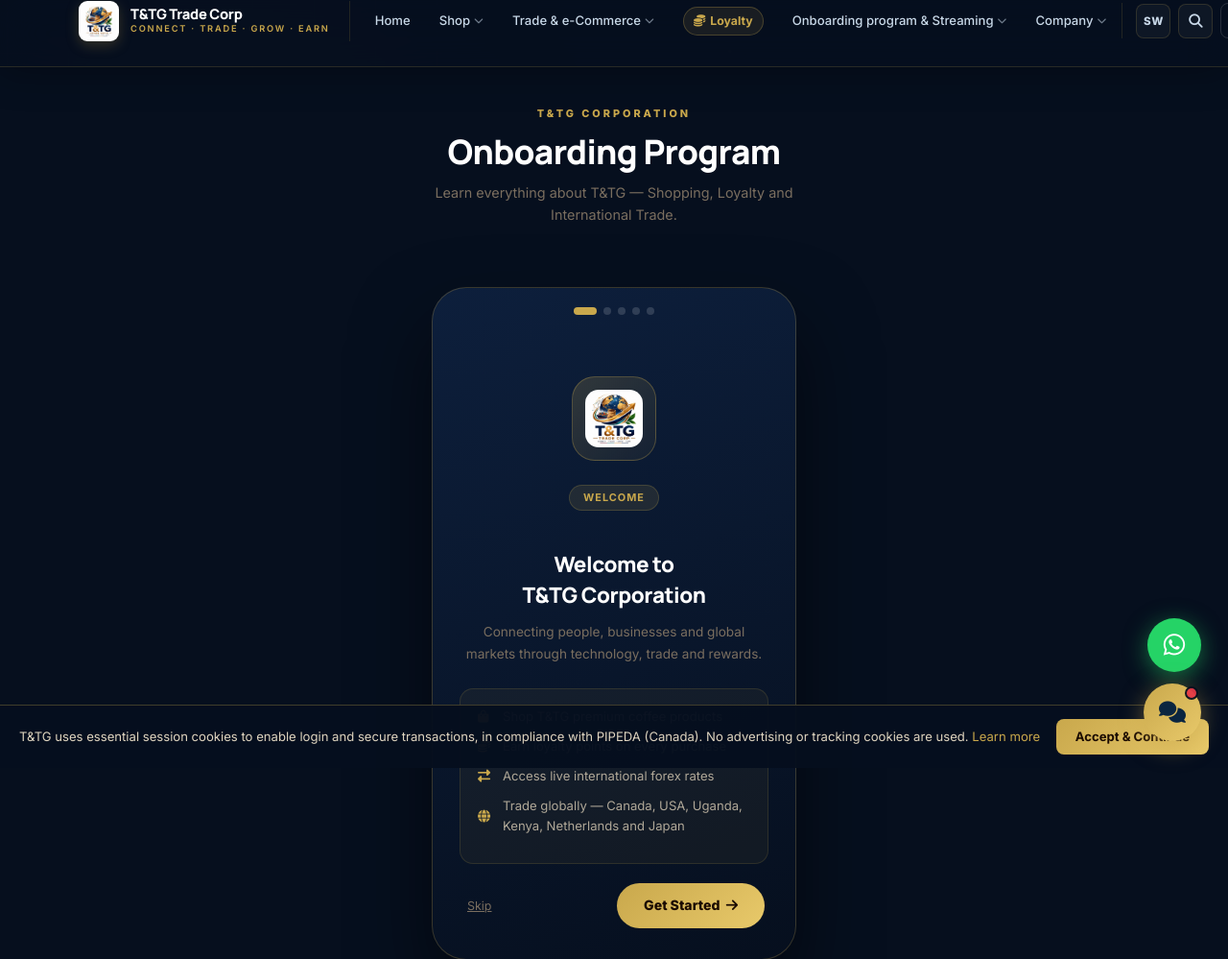
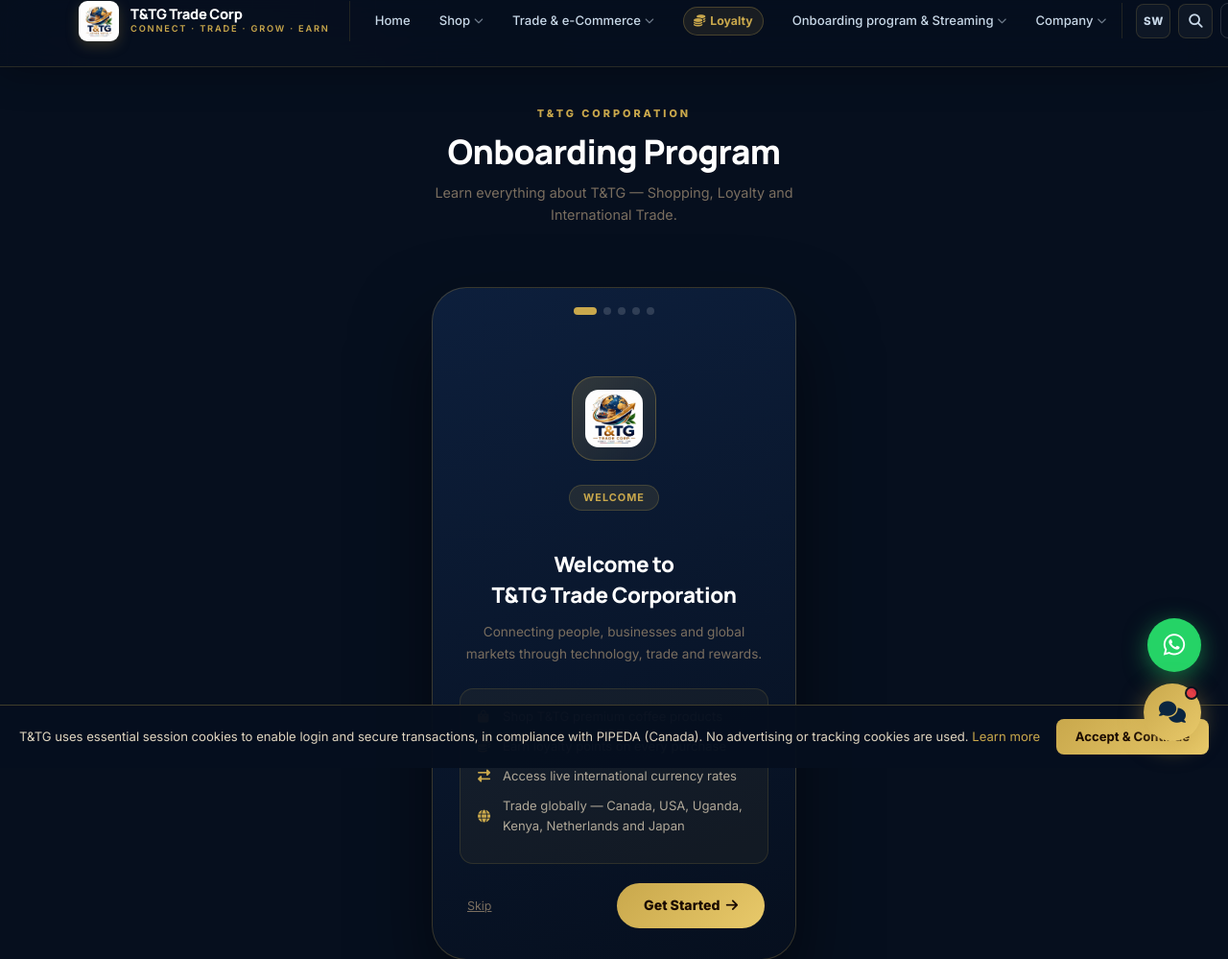
Before and after one commit to Keplas/tntg-corp, a Django app: page /training/ in a window 1280 px wide; the page is wider, and only the part inside the window is pictured. Shown: the top 999 px of that part at 96% size. Run offline with Django 5.2, Linux system fonts and the light colour scheme; data comes from the database, SQL or seed files in the repository.

Commit message:
Rename onboarding screens: Welcome to T&TG Trade Corporation, Learn about Shopping/Loyalty, International Trade & Currency Exchange

```diff
--- a/templates/training/training_home.html
+++ b/templates/training/training_home.html
@@ -123,12 +123,12 @@ document.addEventListener('keydown', function(e){ if(e.key==='Escape') closeObVi
       <div style="text-align:center;margin-bottom:24px">
         <div class="ob-badge" style="background:rgba(201,168,76,.12);color:#c9a84c;border:1px solid rgba(201,168,76,.2)">Welcome</div>
       </div>
-      <h2 class="ob-h" style="font-size:1.4rem">Welcome to<br>T&TG Corporation</h2>
+      <h2 class="ob-h" style="font-size:1.4rem">Welcome to<br>T&TG Trade Corporation</h2>
       <p class="ob-p">Connecting people, businesses and global markets through technology, trade and rewards.</p>
       <div style="background:rgba(201,168,76,.06);border:1px solid rgba(201,168,76,.15);border-radius:14px;padding:18px;margin-bottom:20px">
         <div class="ob-feat"><i class="fas fa-shopping-bag"></i> Shop T&TG premium coffee products</div>
         <div class="ob-feat"><i class="fas fa-coins"></i> Earn loyalty points on every purchase</div>
-        <div class="ob-feat"><i class="fas fa-exchange-alt"></i> Access live international forex rates</div>
+        <div class="ob-feat"><i class="fas fa-exchange-alt"></i> Access live international currency rates</div>
         <div class="ob-feat"><i class="fas fa-globe"></i> Trade globally — Canada, USA, Uganda, Kenya, Netherlands and Japan</div>
       </div>
       <div class="ob-nav">
@@ -145,7 +145,7 @@ document.addEventListener('keydown', function(e){ if(e.key==='Escape') closeObVi
       <div class="ob-icon" style="background:linear-gradient(135deg,rgba(34,197,94,.15),rgba(34,197,94,.05));border:1px solid rgba(34,197,94,.2)">
         <i class="fas fa-shopping-cart" style="color:#4ade80"></i>
       </div>
-      <h2 class="ob-h">Learn About T&TG Shopping Platform</h2>
+      <h2 class="ob-h">Learn about T&TG Shopping Platform</h2>
       <p class="ob-p">Shop smarter with access to premium T&TG coffee products from trusted Canadian and Ugandan sources.</p>
       <div style="flex:1">
         <div class="ob-feat"><i class="fas fa-check-circle"></i> Buy coffee products worldwide</div>
@@ -179,7 +179,7 @@ document.addEventListener('keydown', function(e){ if(e.key==='Escape') closeObVi
       <div class="ob-icon" style="background:linear-gradient(135deg,rgba(251,191,36,.15),rgba(251,191,36,.05));border:1px solid rgba(251,191,36,.2)">
         <i class="fas fa-trophy" style="color:#fbbf24"></i>
       </div>
-      <h2 class="ob-h">Learn About T&TG Loyalty Platform</h2>
+      <h2 class="ob-h">Learn about T&TG Loyalty Platform</h2>
       <p class="ob-p">Shop, refer friends and grow your rewards through the T&TG Loyalty Programme.</p>
       <div style="flex:1">
         <div class="ob-feat"><i class="fas fa-star" style="color:#fbbf24"></i> Earn <strong style="color:#fbbf24">0.5%</strong> loyalty points on every purchase</div>
@@ -212,8 +212,8 @@ document.addEventListener('keydown', function(e){ if(e.key==='Escape') closeObVi
       <div class="ob-icon" style="background:linear-gradient(135deg,rgba(96,165,250,.15),rgba(96,165,250,.05));border:1px solid rgba(96,165,250,.2)">
         <i class="fas fa-globe" style="color:#60a5fa"></i>
       </div>
-      <h2 class="ob-h">International Trade & Foreign Exchange</h2>
-      <p class="ob-p">Trade globally and access competitive foreign exchange services with confidence.</p>
+      <h2 class="ob-h">International Trade & Currency Exchange</h2>
+      <p class="ob-p">Trade globally and access competitive international currency exchange services with confidence.</p>
       <div style="margin-bottom:16px">
         <div class="rate-mini"><span style="color:#7a6e5f;font-size:.75rem">USD / CAD</span><span style="color:#c9a84c;font-weight:800;font-size:.9rem">1.3600</span></div>
         <div class="rate-mini"><span style="color:#7a6e5f;font-size:.75rem">CAD / UGX</span><span style="color:#c9a84c;font-weight:800;font-size:.9rem">2,890.00</span></div>
@@ -308,7 +308,7 @@ function goTo(n){
   // Update progress text
   var pt = document.getElementById('progressText');
   if(n===0) pt.textContent = 'Swipe through to learn about T&TG';
-  else if(n===4) pt.textContent = 'Welcome to T&TG Trade Corporation';
+  else if(n===4) pt.textContent = 'All Set!';
   else pt.textContent = 'Step ' + n + ' of 3';
 }
 
```
